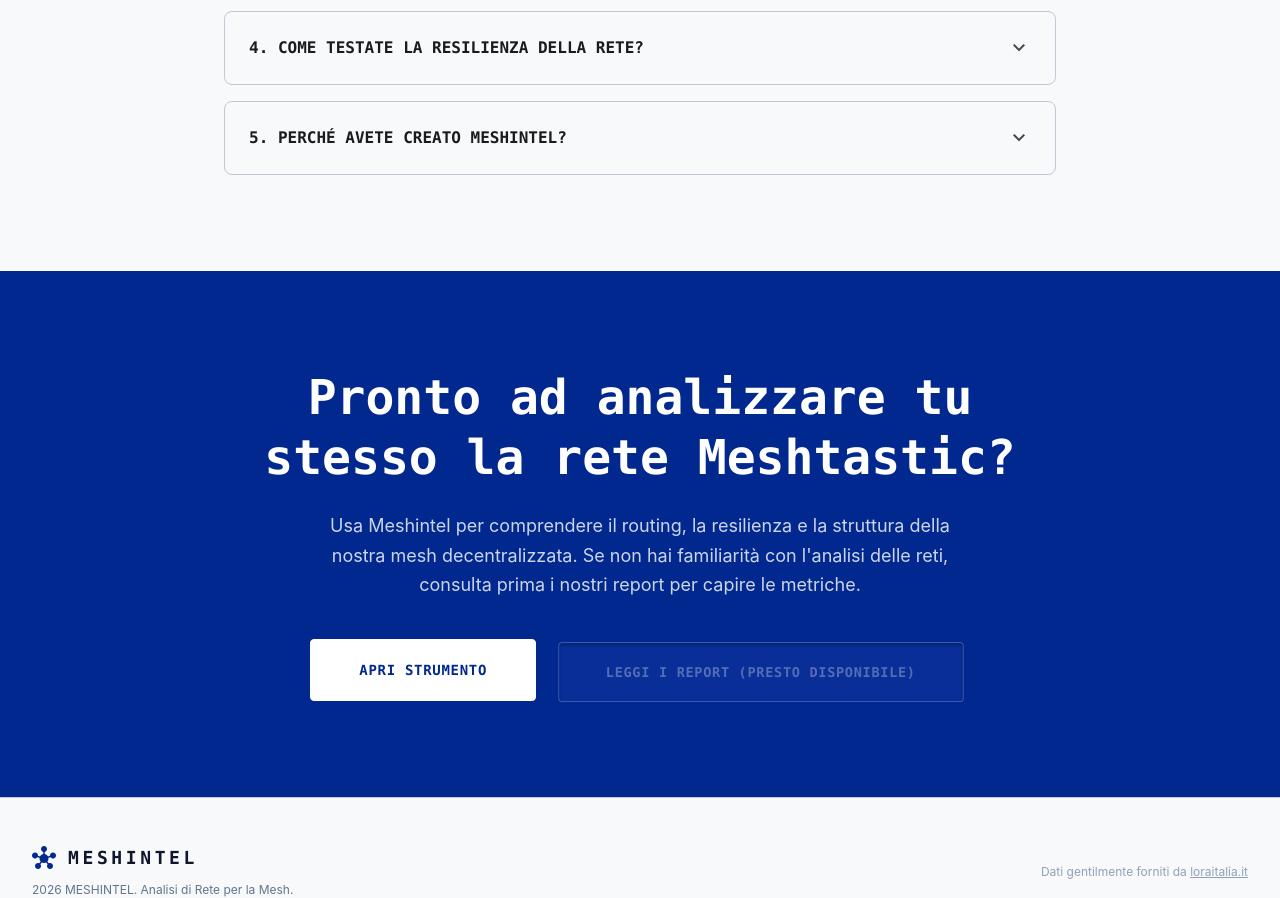
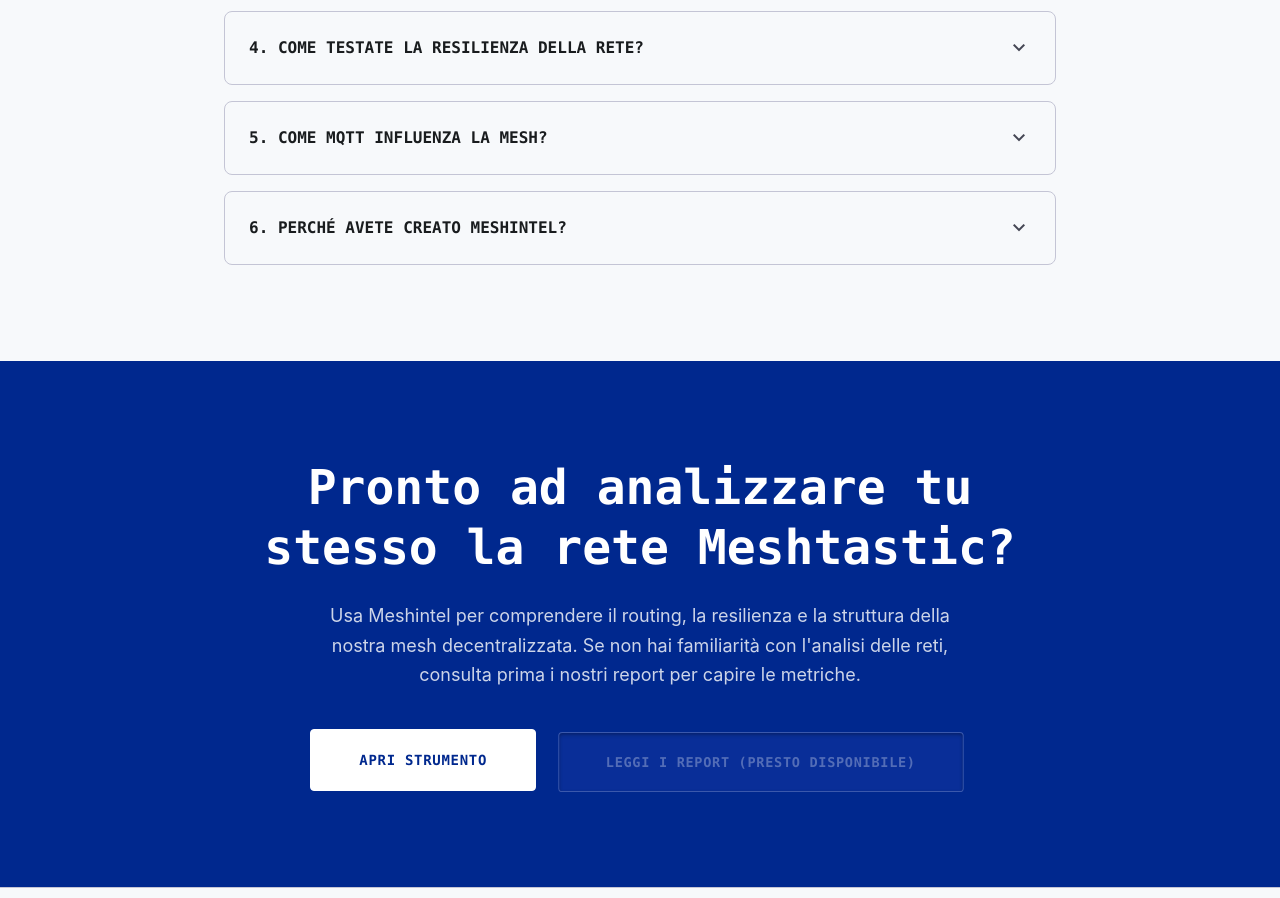
Before and after one commit to StealthGuy/meshintel, a React (Vite) app in the folder frontend/: page /it in a window 1280 px wide. Shown: the part 2500-3398 px from the top of the page. Built offline with nearby package versions, Linux system fonts and the light colour scheme.

Commit message:
Added MQTT q&a and AI policy

```diff
--- a/frontend/src/components/landing/LandingPage.tsx
+++ b/frontend/src/components/landing/LandingPage.tsx
@@ -432,7 +432,22 @@ export const LandingPage: React.FC = () => {
                 <label className="flex flex-col cursor-pointer hover:bg-surface-container-low dark:hover:bg-slate-900/40 transition-colors group">
                   <input className="peer hidden" name="faq-accordion" type="radio" />
                   <div className="flex items-center justify-between p-6">
-                    <span className="text-sm sm:text-base font-bold text-on-surface dark:text-white font-mono uppercase group-hover:text-primary dark:group-hover:text-blue-400 transition-colors">5. Why did you build MeshIntel?</span>
+                    <span className="text-sm sm:text-base font-bold text-on-surface dark:text-white font-mono uppercase group-hover:text-primary dark:group-hover:text-blue-400 transition-colors">5. How does MQTT affect the mesh?</span>
+                    <span className="material-symbols-outlined text-on-surface-variant dark:text-slate-400 transition-transform duration-300 peer-checked:rotate-180">expand_more</span>
+                  </div>
+                  <div className="max-h-0 overflow-hidden peer-checked:max-h-96 transition-all duration-300 ease-in-out bg-surface-container-low dark:bg-slate-900/10">
+                    <div className="p-6 pt-2 text-on-surface-variant dark:text-slate-400 text-sm leading-relaxed border-t border-outline-variant/30 dark:border-slate-900/40">
+                      Thanks to data from the <a href="https://loraitalia.it" target="_blank" rel="noopener noreferrer" className="text-primary dark:text-blue-400 hover:underline">loraitalia.it</a> community, we are able to calculate metrics on the network composed of RF nodes, both with and without MQTT. This allows us to perform an empirical assessment of how the network would change if MQTT were to stop working one day.
+                    </div>
+                  </div>
+                </label>
+              </div>
+
+              <div className="border border-outline-variant dark:border-slate-900 bg-surface dark:bg-slate-900/20 rounded-lg overflow-hidden">
+                <label className="flex flex-col cursor-pointer hover:bg-surface-container-low dark:hover:bg-slate-900/40 transition-colors group">
+                  <input className="peer hidden" name="faq-accordion" type="radio" />
+                  <div className="flex items-center justify-between p-6">
+                    <span className="text-sm sm:text-base font-bold text-on-surface dark:text-white font-mono uppercase group-hover:text-primary dark:group-hover:text-blue-400 transition-colors">6. Why did you build MeshIntel?</span>
                     <span className="material-symbols-outlined text-on-surface-variant dark:text-slate-400 transition-transform duration-300 peer-checked:rotate-180">expand_more</span>
                   </div>
                   <div className="max-h-0 overflow-hidden peer-checked:max-h-96 transition-all duration-300 ease-in-out bg-surface-container-low dark:bg-slate-900/10">
--- a/frontend/src/components/landing/LandingPageIt.tsx
+++ b/frontend/src/components/landing/LandingPageIt.tsx
@@ -417,7 +417,22 @@ export const LandingPageIt: React.FC = () => {
                 <label className="flex flex-col cursor-pointer hover:bg-surface-container-low dark:hover:bg-slate-900/40 transition-colors group">
                   <input className="peer hidden" name="faq-accordion" type="radio" />
                   <div className="flex items-center justify-between p-6">
-                    <span className="text-sm sm:text-base font-bold text-on-surface dark:text-white font-mono uppercase group-hover:text-primary dark:group-hover:text-blue-400 transition-colors">5. Perché avete creato MeshIntel?</span>
+                    <span className="text-sm sm:text-base font-bold text-on-surface dark:text-white font-mono uppercase group-hover:text-primary dark:group-hover:text-blue-400 transition-colors">5. Come MQTT influenza la mesh?</span>
+                    <span className="material-symbols-outlined text-on-surface-variant dark:text-slate-400 transition-transform duration-300 peer-checked:rotate-180">expand_more</span>
+                  </div>
+                  <div className="max-h-0 overflow-hidden peer-checked:max-h-96 transition-all duration-300 ease-in-out bg-surface-container-low dark:bg-slate-900/10">
+                    <div className="p-6 pt-2 text-on-surface-variant dark:text-slate-400 text-sm leading-relaxed border-t border-outline-variant/30 dark:border-slate-900/40">
+                      Grazie ai dati della community <a href="https://loraitalia.it" target="_blank" rel="noopener noreferrer" className="text-primary dark:text-blue-400 hover:underline">loraitalia.it</a> riusciamo a calcolare metriche sulla rete composta dai nodi RF sia con che senza MQTT. Questo ci permette di fare una valutazione empirica di come cambierebbe la rete se un giorno MQTT smettesse di funzionare.
+                    </div>
+                  </div>
+                </label>
+              </div>
+
+              <div className="border border-outline-variant dark:border-slate-900 bg-surface dark:bg-slate-900/20 rounded-lg overflow-hidden">
+                <label className="flex flex-col cursor-pointer hover:bg-surface-container-low dark:hover:bg-slate-900/40 transition-colors group">
+                  <input className="peer hidden" name="faq-accordion" type="radio" />
+                  <div className="flex items-center justify-between p-6">
+                    <span className="text-sm sm:text-base font-bold text-on-surface dark:text-white font-mono uppercase group-hover:text-primary dark:group-hover:text-blue-400 transition-colors">6. Perché avete creato MeshIntel?</span>
                     <span className="material-symbols-outlined text-on-surface-variant dark:text-slate-400 transition-transform duration-300 peer-checked:rotate-180">expand_more</span>
                   </div>
                   <div className="max-h-0 overflow-hidden peer-checked:max-h-96 transition-all duration-300 ease-in-out bg-surface-container-low dark:bg-slate-900/10">
```
Also changed, not shown: 1 other file (tests, documents, lock files or other folders).
